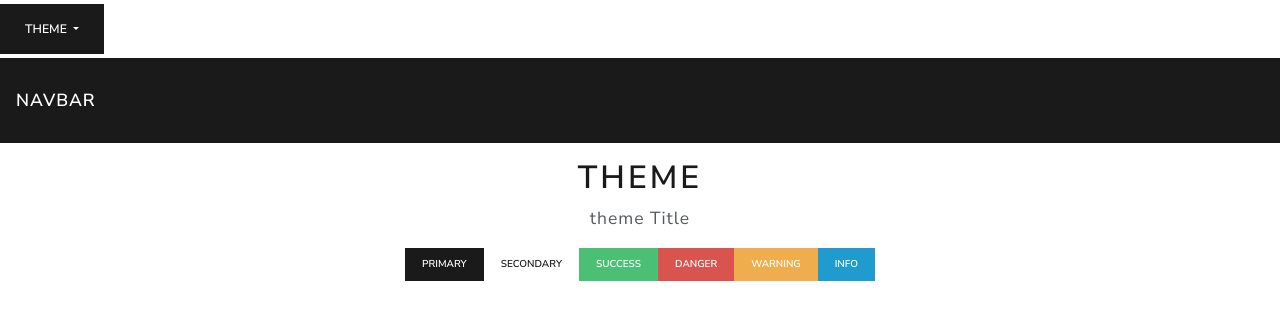
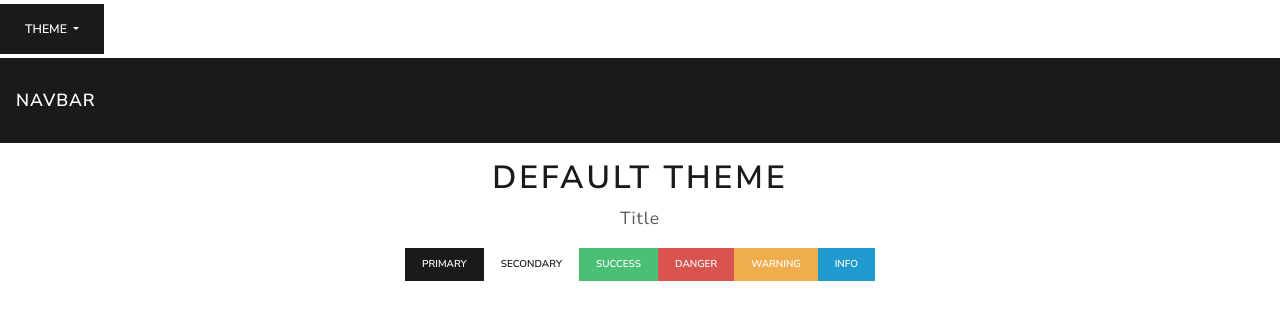
Before and after one commit to JeffCarroll58/angular-bootswatch-selector-xn3t3k, an Angular app: page / in a window 1280 px wide. Shown: the top 320 px of the page. Built offline with nearby package versions, Linux system fonts and the light colour scheme.

Commit message:
2 files modified

```diff
--- a/src/app/app.component.html
+++ b/src/app/app.component.html
@@ -33,4 +33,4 @@
   </div>
 
 <navbar></navbar>
-<content theme="theme"></content>
+<content [theme]="theme"></content>
--- a/src/app/content.component.ts
+++ b/src/app/content.component.ts
@@ -5,8 +5,8 @@ import { Component, Input } from '@angular/core';
   template: `
   <div class="container pt-3">
     <div style="text-align:center">
-      <h1>Theme</h1>
-      <p class="lead">{{ theme }} Title</p>
+      <h1>{{ theme }} Theme</h1>
+      <p class="lead">Title</p>
     </div>
 
     <div class="d-flex d-flex justify-content-center">
```
